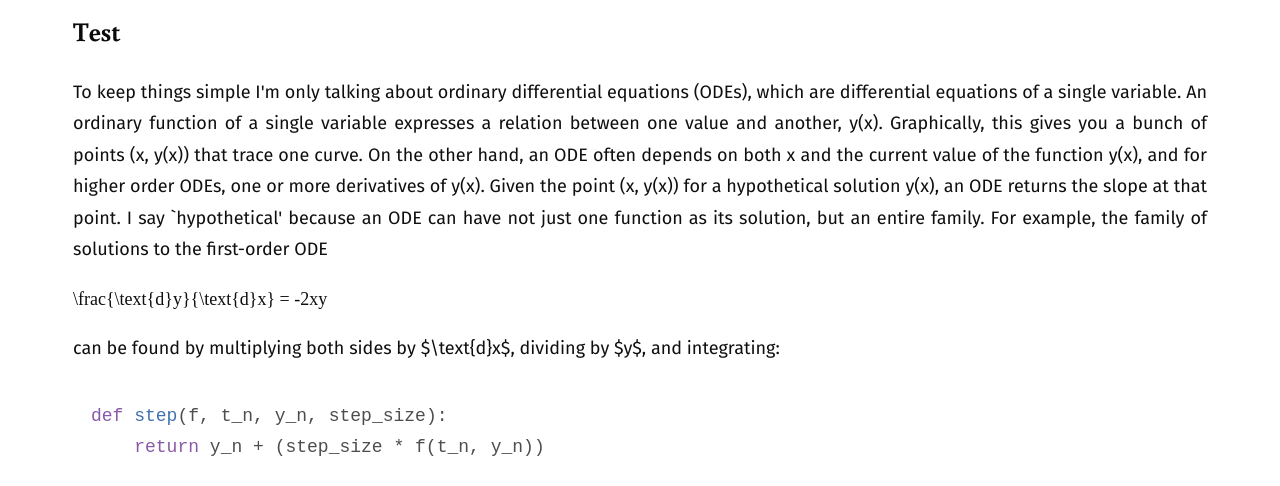
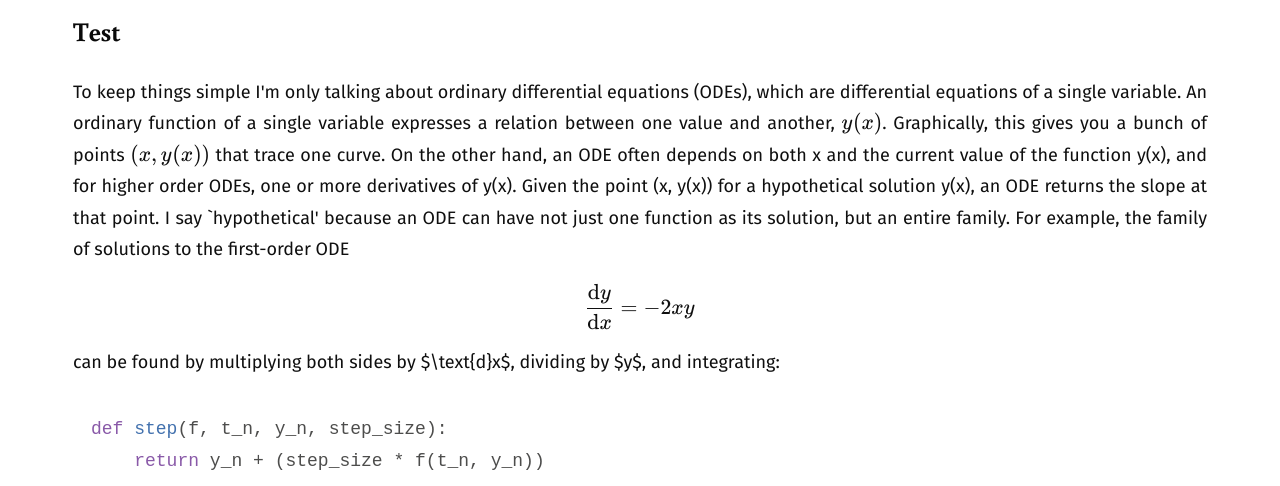
Before and after one commit to hrhwilliams/hrhwilliams.github.io, a plain HTML site: page blog/diffeq_interp.html in a window 1280 px wide. Shown: the part 314-800 px from the top of the page. Drawn offline with nearby package versions, Linux system fonts and the light colour scheme.

Commit message:
Update diffeq_interp.html

```diff
--- a/blog/diffeq_interp.html
+++ b/blog/diffeq_interp.html
@@ -52,16 +52,16 @@
             <h1>Test</h1>
                 <p>To keep things simple I'm only talking about ordinary differential equations (ODEs),
                    which are differential equations of a single variable. An ordinary function of a single
-                   variable expresses a relation between one value and another, <span class="math inline">y(x)</span>. Graphically, this
-                   gives you a bunch of points <span class="math inline">(x, y(x))</span> that trace one curve. On the other hand, an ODE
+                   variable expresses a relation between one value and another, <span class="math inline">\(y(x)\)</span>. Graphically, this
+                   gives you a bunch of points <span class="math inline">\((x, y(x))\)</span> that trace one curve. On the other hand, an ODE
                    often depends on both <span class="math inline">x</span> and the current value of the function <span class="math inline">y(x)</span>, and for higher
                    order ODEs, one or more derivatives of <span class="math inline">y(x)</span>. Given the point <span class="math inline">(x, y(x))</span> for a
                    hypothetical solution <span class="math inline">y(x)</span>, an ODE returns the slope at that point. I say `hypothetical'
                    because an ODE can have not just one function as its solution, but an entire family. For
                    example, the family of solutions to the first-order ODE</p>
-                <span class="math display">
+                <span class="math display">\[
                     \frac{\text{d}y}{\text{d}x} = -2xy
-                </span>
+                \]</span>
                 <p>can be found by multiplying both sides by <span class="math inline">$\text{d}x$</span>, dividing by <span class="math inline">$y$</span>, and integrating:
                 </p>
 <pre><code class="language-python">def step(f, t_n, y_n, step_size):
```
